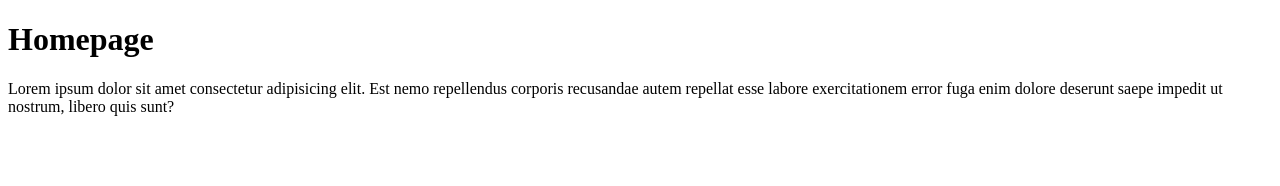
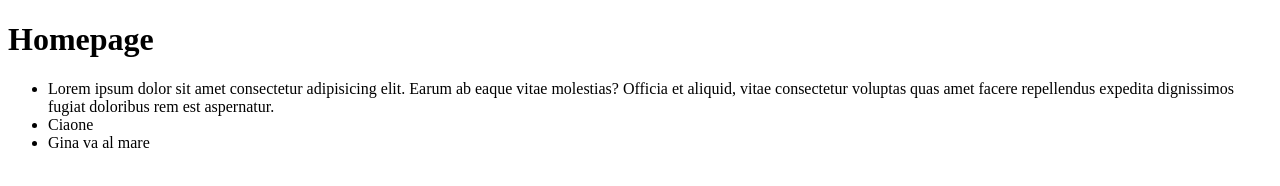
Before and after one commit to rc2pc2/html-primi-passi, a plain HTML site: page index.html in a window 1280 px wide. Drawn offline with Linux system fonts and the light colour scheme.

Commit message:
inserito un ul al posto del p in index.html

```diff
--- a/index.html
+++ b/index.html
@@ -9,8 +9,17 @@
     <h1>
         Homepage
     </h1>
-    <p>
-        Lorem ipsum dolor sit amet consectetur adipisicing elit. Est nemo repellendus corporis recusandae autem repellat esse labore exercitationem error fuga enim dolore deserunt saepe impedit ut nostrum, libero quis sunt?
-    </p>
+
+    <ul>
+        <li>
+            Lorem ipsum dolor sit amet consectetur adipisicing elit. Earum ab eaque vitae molestias? Officia et aliquid, vitae consectetur voluptas quas amet facere repellendus expedita dignissimos fugiat doloribus rem est aspernatur.
+        </li>
+        <li>
+            Ciaone
+        </li>
+        <li>
+            Gina va al mare
+        </li>
+    </ul>
 </body>
 </html>
```
